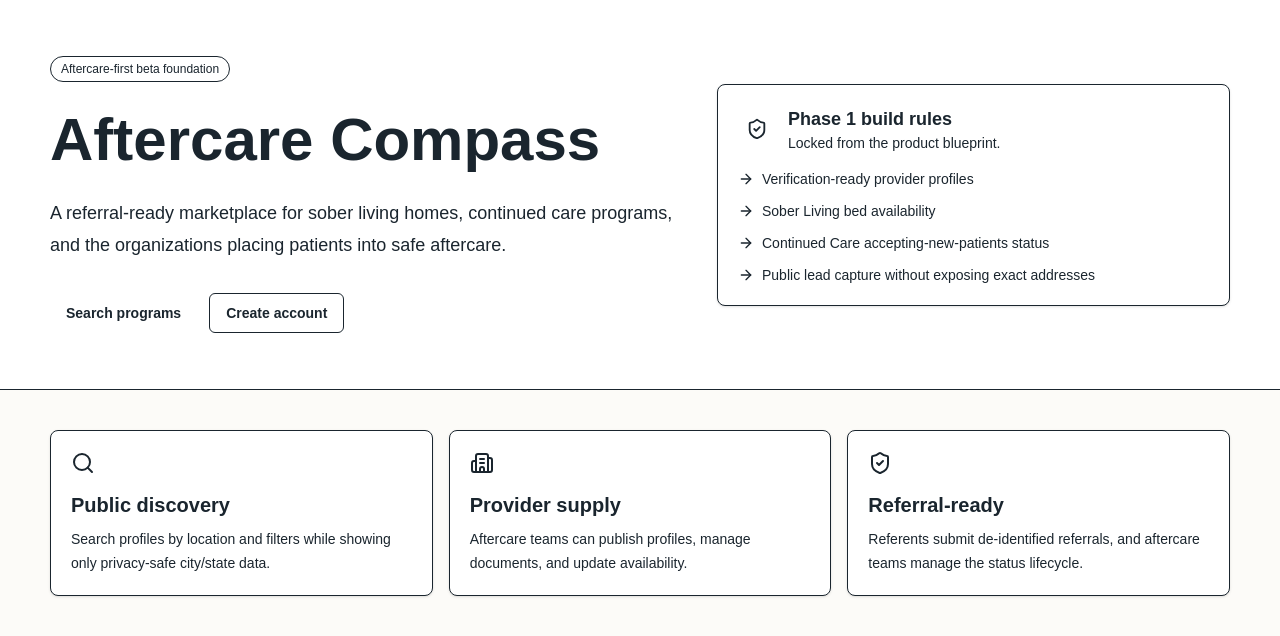
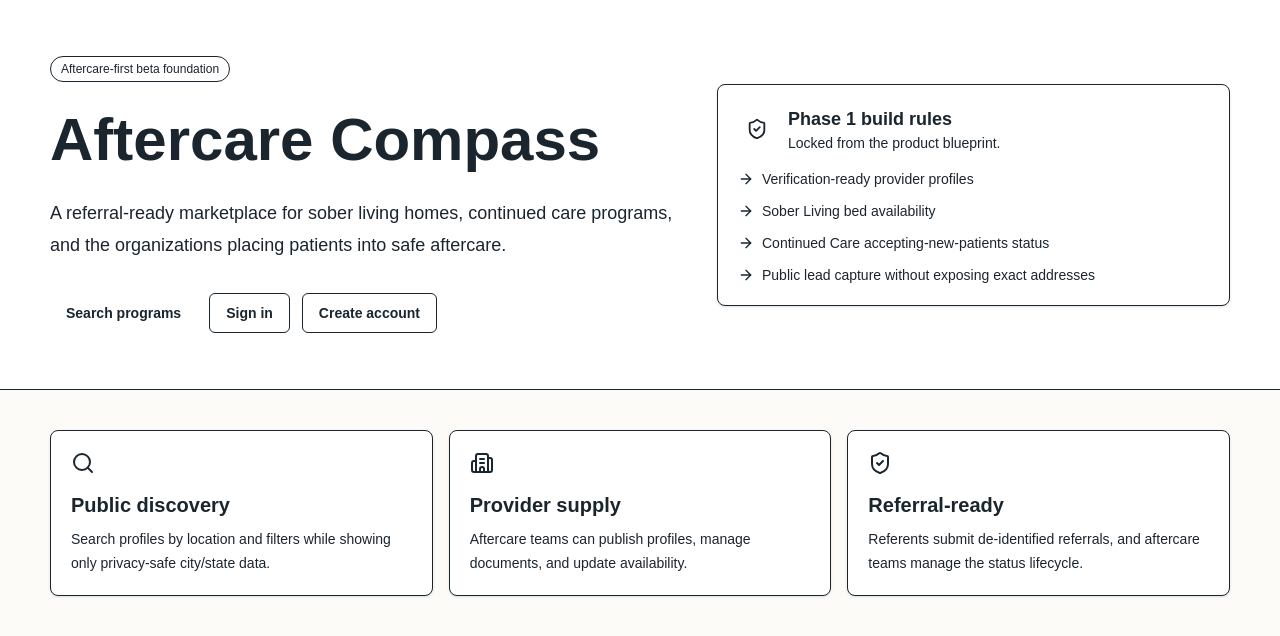
Before and after one commit to kubakuba91/aftercare-compass-rebuild, a Next.js app: page / in a window 1280 px wide. Shown: the top 636 px of the page. Built offline with nearby package versions, Linux system fonts and the light colour scheme; no server answers.

Commit message:
Add homepage sign in action

```diff
--- a/app/(public)/page.tsx
+++ b/app/(public)/page.tsx
@@ -36,6 +36,9 @@ export default async function HomePage() {
             </p>
             <div className="mt-8 flex flex-wrap gap-3">
               <ButtonLink href="/search">Search programs</ButtonLink>
+              <ButtonLink href="/sign-in" variant="secondary">
+                Sign in
+              </ButtonLink>
               <ButtonLink href="/sign-up" variant="secondary">
                 Create account
               </ButtonLink>
```
